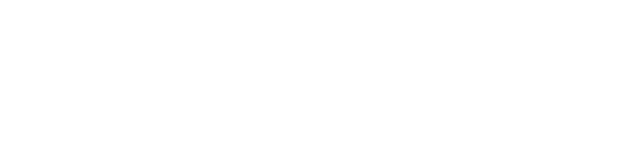
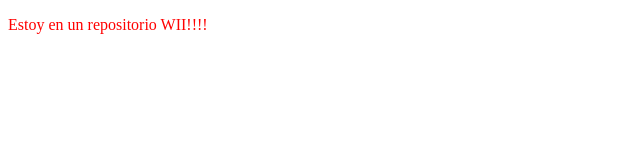
Before and after one commit to jessvllgs/TallerGitHub, a plain HTML site: page index.html in a window 1280 px wide. Shown: the whole page, without its empty margins (0-640 px from the left). Drawn offline with Linux system fonts and the light colour scheme.

Commit message:
Se agrego archivo css y su enlace

```diff
--- a/index.html
+++ b/index.html
@@ -2,8 +2,10 @@
 <html>
 <head>
     <title>Welcome to my blog</title>
+    <link rel="stylesheet" href="style.css" type="text/css" >
 </head>
 <body>
-
+    <p> Estoy en un repositorio
+    WII!!!! </p>
 </body>
 </html>
--- /dev/null
+++ b/style.css
@@ -0,0 +1,5 @@
+p{
+     font-size: 100;
+     color: red;
+
+}
```
